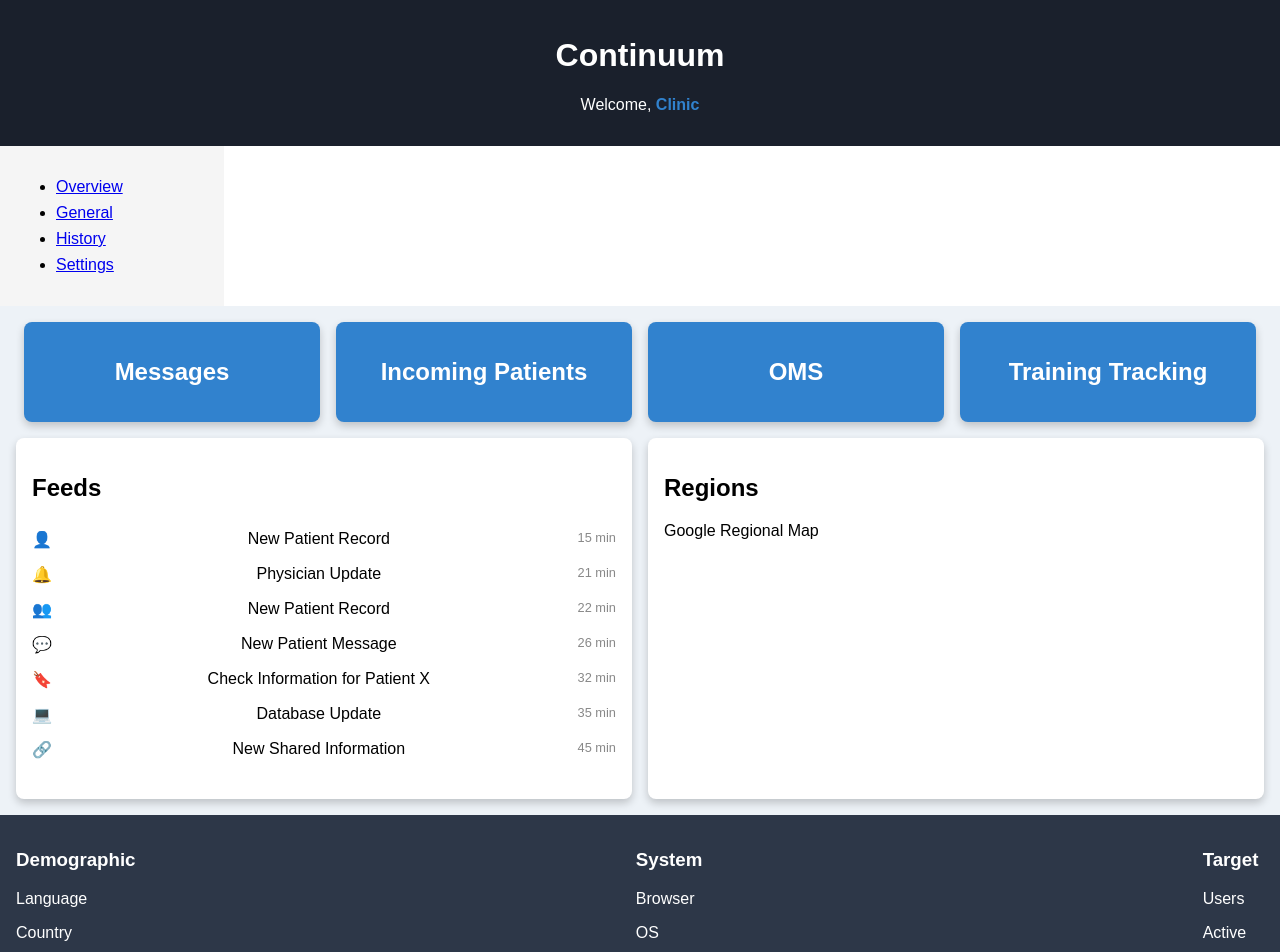
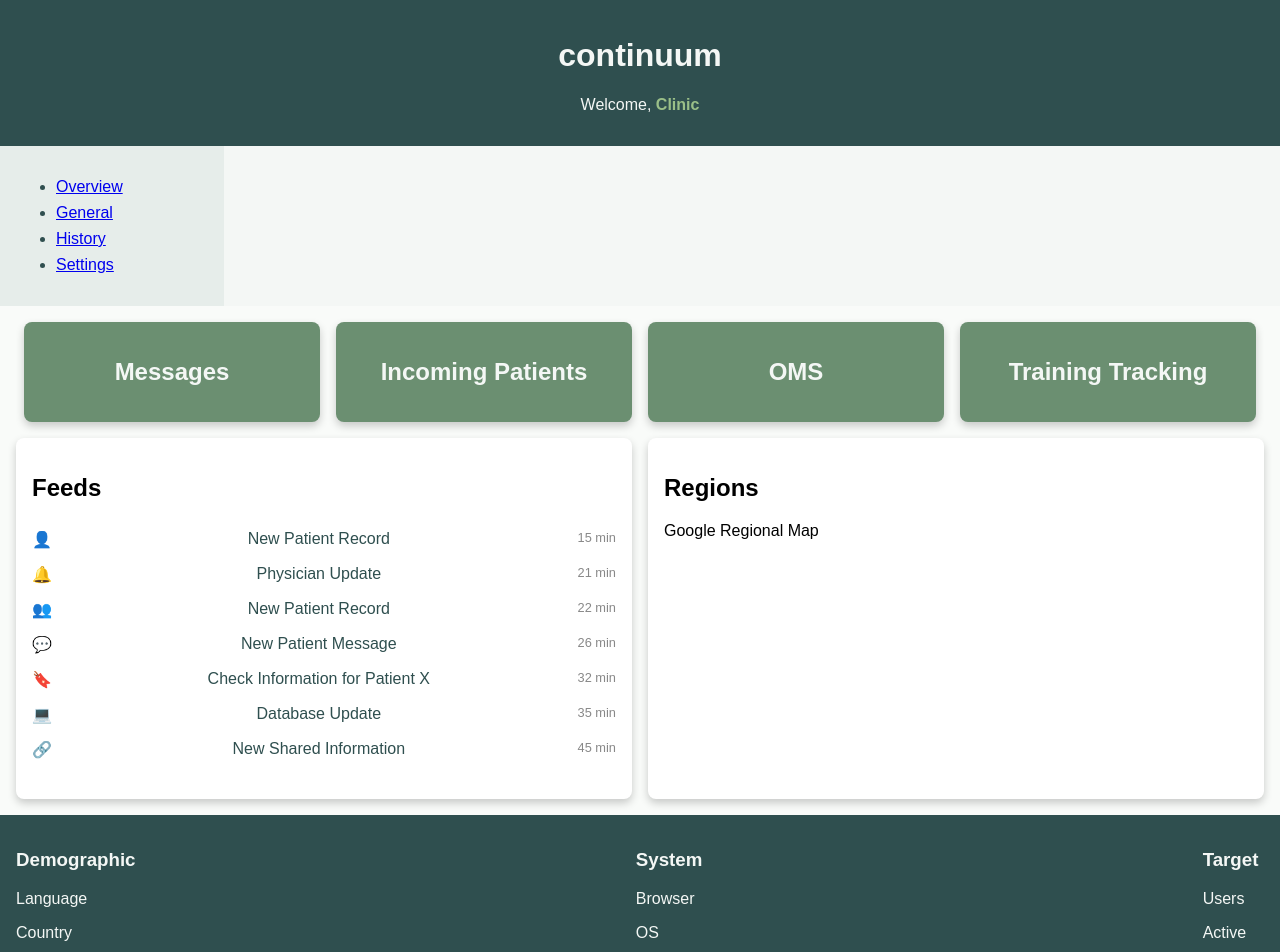
Before and after one commit to Aya-Maree/continuum, a React (Create React App) app: page /clinics in a window 1280 px wide. Shown: the top 952 px of the page. Built offline with nearby package versions, Linux system fonts and the light colour scheme.

Commit message:
fixed color scheme

```diff
--- a/src/components/Clinic.js
+++ b/src/components/Clinic.js
@@ -15,7 +15,7 @@ const Clinic = () => {
     <div className="dashboard-container" style={styles.container}>
       {/* Header */}
       <header style={styles.header}>
-        <h1>Continuum</h1>
+        <h1>continuum</h1>
         <p>Welcome, <span style={styles.highlight}>Clinic</span></p>
       </header>
 
@@ -100,22 +100,24 @@ const styles = {
     flexDirection: 'column',
     fontFamily: 'Arial, sans-serif',
     height: '100vh',
+    backgroundColor: '#f4f7f5', // Light sage background
   },
   header: {
-    backgroundColor: '#1a202c', // Darker background for branding
-    color: '#fff',
+    backgroundColor: '#2f4f4f', // Dark evergreen
+    color: '#f4f7f5', // Light sage
     padding: '1rem',
     textAlign: 'center',
   },
   highlight: {
-    color: '#3182ce', // Blue accent for branding
+    color: '#9abf88', // Sage green accent
     fontWeight: 'bold',
   },
   sidebar: {
-    backgroundColor: '#f5f5f5',
+    backgroundColor: '#e6edea', // Light sage green
     width: '15%',
     padding: '1rem',
     float: 'left',
+    color: '#2f4f4f', // Evergreen text
   },
   navItem: {
     margin: '0.5rem 0',
@@ -123,7 +125,7 @@ const styles = {
   main: {
     flex: 1,
     padding: '1rem',
-    backgroundColor: '#edf2f7',
+    backgroundColor: '#f9fbf9', // Very light sage
   },
   tilesContainer: {
     display: 'flex',
@@ -131,8 +133,8 @@ const styles = {
     marginBottom: '1rem',
   },
   tile: {
-    backgroundColor: '#3182ce', // Continuum's branding blue
-    color: '#fff',
+    backgroundColor: '#6b8f71', // Sage green
+    color: '#f4f7f5', // Light sage text
     padding: '1rem',
     borderRadius: '8px',
     textAlign: 'center',
@@ -161,9 +163,11 @@ const styles = {
     display: 'flex',
     justifyContent: 'space-between',
     padding: '0.5rem 0',
+    color: '#2f4f4f', // Evergreen text
   },
   feedIcon: {
     marginRight: '0.5rem',
+    color: '#6b8f71', // Sage green icons
   },
   feedTime: {
     color: '#888',
@@ -179,8 +183,8 @@ const styles = {
   footer: {
     display: 'flex',
     justifyContent: 'space-between',
-    backgroundColor: '#2d3748', // Darker footer
-    color: '#fff',
+    backgroundColor: '#2f4f4f', // Dark evergreen
+    color: '#f4f7f5', // Light sage
     padding: '1rem',
   },
 };
--- a/src/components/Coordinator.js
+++ b/src/components/Coordinator.js
@@ -15,7 +15,7 @@ const Coordinator = () => {
     <div className="dashboard-container" style={styles.container}>
       {/* Header */}
       <header style={styles.header}>
-        <h1>Continuum</h1>
+        <h1>continuum</h1>
         <p>Welcome, <span style={styles.highlight}>Coordinator Jane Doe</span></p>
       </header>
 
@@ -97,22 +97,24 @@ const styles = {
     flexDirection: 'column',
     fontFamily: 'Arial, sans-serif',
     height: '100vh',
+    backgroundColor: '#f4f7f5', // Light sage background
   },
   header: {
-    backgroundColor: '#1a202c', // Darker background for branding
+    backgroundColor: '#2f4f4f', // Dark evergreen
     color: '#fff',
     padding: '1rem',
     textAlign: 'center',
   },
   highlight: {
-    color: '#3182ce', // Blue accent for branding
+    color: '#9abf88', // Sage green accent
     fontWeight: 'bold',
   },
   sidebar: {
-    backgroundColor: '#f5f5f5',
+    backgroundColor: '#e6edea', // Light sage green
     width: '15%',
     padding: '1rem',
     float: 'left',
+    color: '#2f4f4f', // Evergreen text
   },
   navItem: {
     margin: '0.5rem 0',
@@ -120,7 +122,7 @@ const styles = {
   main: {
     flex: 1,
     padding: '1rem',
-    backgroundColor: '#edf2f7',
+    backgroundColor: '#f9fbf9', // Very light sage
   },
   tilesContainer: {
     display: 'flex',
@@ -128,8 +130,8 @@ const styles = {
     marginBottom: '1rem',
   },
   tile: {
-    backgroundColor: '#3182ce', // Continuum's branding blue
-    color: '#fff',
+    backgroundColor: '#6b8f71', // Sage green
+    color: '#f4f7f5', // Light sage text
     padding: '2rem',
     borderRadius: '8px',
     textAlign: 'center',
@@ -158,9 +160,11 @@ const styles = {
     display: 'flex',
     justifyContent: 'space-between',
     padding: '0.5rem 0',
+    color: '#2f4f4f', // Evergreen text
   },
   feedIcon: {
     marginRight: '0.5rem',
+    color: '#6b8f71', // Sage green icons
   },
   feedTime: {
     color: '#888',
@@ -176,8 +180,8 @@ const styles = {
   footer: {
     display: 'flex',
     justifyContent: 'space-between',
-    backgroundColor: '#2d3748', // Darker footer
-    color: '#fff',
+    backgroundColor: '#2f4f4f', // Dark evergreen
+    color: '#f4f7f5', // Light sage
     padding: '1rem',
   },
 };
--- a/src/components/Patient.js
+++ b/src/components/Patient.js
@@ -89,22 +89,24 @@ const styles = {
     flexDirection: 'column',
     fontFamily: 'Arial, sans-serif',
     height: '100vh',
+    backgroundColor: '#f4f7f5', // Light sage
   },
   header: {
-    backgroundColor: '#1a202c', // Darker background for branding
-    color: '#fff',
+    backgroundColor: '#2f4f4f', // Dark evergreen
+    color: '#f4f7f5', // Light sage
     padding: '1rem',
     textAlign: 'center',
   },
   highlight: {
-    color: '#3182ce', // Blue accent for branding
+    color: '#9abf88', // Sage green accent
     fontWeight: 'bold',
   },
   sidebar: {
-    backgroundColor: '#f5f5f5',
+    backgroundColor: '#e6edea', // Light sage
     width: '15%',
     padding: '1rem',
     float: 'left',
+    color: '#2f4f4f', // Evergreen text
   },
   navItem: {
     margin: '0.5rem 0',
@@ -112,7 +114,7 @@ const styles = {
   main: {
     flex: 1,
     padding: '1rem',
-    backgroundColor: '#edf2f7',
+    backgroundColor: '#f9fbf9', // Very light sage
   },
   tilesContainer: {
     display: 'flex',
@@ -120,8 +122,8 @@ const styles = {
     marginBottom: '1rem',
   },
   tile: {
-    backgroundColor: '#3182ce', // Continuum's branding blue
-    color: '#fff',
+    backgroundColor: '#6b8f71', // Sage green
+    color: '#f4f7f5', // Light sage text
     padding: '1rem',
     borderRadius: '8px',
     textAlign: 'center',
@@ -141,6 +143,7 @@ const styles = {
     padding: '1rem',
     marginRight: '1rem',
     boxShadow: '0 4px 8px rgba(0, 0, 0, 0.2)',
+    color: '#2f4f4f', // Evergreen text
   },
   feedList: {
     listStyle: 'none',
@@ -153,6 +156,7 @@ const styles = {
   },
   feedIcon: {
     marginRight: '0.5rem',
+    color: '#6b8f71', // Sage green icons
   },
   feedTime: {
     color: '#888',
@@ -164,12 +168,13 @@ const styles = {
     borderRadius: '8px',
     padding: '1rem',
     boxShadow: '0 4px 8px rgba(0, 0, 0, 0.2)',
+    color: '#2f4f4f', // Evergreen text
   },
   footer: {
     display: 'flex',
     justifyContent: 'space-between',
-    backgroundColor: '#2d3748', // Darker footer
-    color: '#fff',
+    backgroundColor: '#2f4f4f', // Dark evergreen
+    color: '#f4f7f5', // Light sage
     padding: '1rem',
   },
 };
--- a/src/components/Physician.js
+++ b/src/components/Physician.js
@@ -88,22 +88,24 @@ const styles = {
     flexDirection: 'column',
     fontFamily: 'Arial, sans-serif',
     height: '100vh',
+    backgroundColor: '#f4f7f5', // Light sage background
   },
   header: {
-    backgroundColor: '#1a202c', // Darker background for branding
-    color: '#fff',
+    backgroundColor: '#2f4f4f', // Dark evergreen
+    color: '#f4f7f5', // Light sage text
     padding: '1rem',
     textAlign: 'center',
   },
   highlight: {
-    color: '#3182ce', // Blue accent for branding
+    color: '#9abf88', // Sage green accent
     fontWeight: 'bold',
   },
   sidebar: {
-    backgroundColor: '#f5f5f5',
+    backgroundColor: '#e6edea', // Light sage green
     width: '15%',
     padding: '1rem',
     float: 'left',
+    color: '#2f4f4f', // Evergreen text
   },
   navItem: {
     margin: '0.5rem 0',
@@ -111,7 +113,7 @@ const styles = {
   main: {
     flex: 1,
     padding: '1rem',
-    backgroundColor: '#edf2f7',
+    backgroundColor: '#f9fbf9', // Very light sage
   },
   tilesContainer: {
     display: 'flex',
@@ -119,8 +121,8 @@ const styles = {
     marginBottom: '1rem',
   },
   tile: {
-    backgroundColor: '#3182ce', // Continuum's branding blue
-    color: '#fff',
+    backgroundColor: '#6b8f71', // Sage green
+    color: '#f4f7f5', // Light sage text
     padding: '2rem',
     borderRadius: '8px',
     textAlign: 'center',
@@ -140,6 +142,7 @@ const styles = {
     padding: '1rem',
     marginRight: '1rem',
     boxShadow: '0 4px 8px rgba(0, 0, 0, 0.2)',
+    color: '#2f4f4f', // Evergreen text
   },
   feedList: {
     listStyle: 'none',
@@ -152,6 +155,7 @@ const styles = {
   },
   feedIcon: {
     marginRight: '0.5rem',
+    color: '#6b8f71', // Sage green icons
   },
   feedTime: {
     color: '#888',
@@ -163,12 +167,13 @@ const styles = {
     borderRadius: '8px',
     padding: '1rem',
     boxShadow: '0 4px 8px rgba(0, 0, 0, 0.2)',
+    color: '#2f4f4f', // Evergreen text
   },
   footer: {
     display: 'flex',
     justifyContent: 'space-between',
-    backgroundColor: '#2d3748', // Darker footer
-    color: '#fff',
+    backgroundColor: '#2f4f4f', // Dark evergreen
+    color: '#f4f7f5', // Light sage
     padding: '1rem',
   },
 };
```
